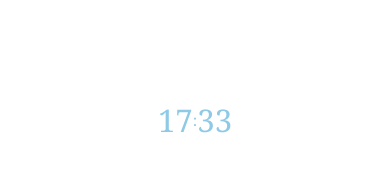
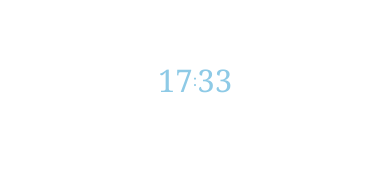
Before and after one commit to kocariz/notion-widgets, a plain HTML site: page digital-clock/index.html in a window 390 px wide. Drawn offline with Linux system fonts and the light colour scheme.

Commit message:
[UPDATE] Updated styles .css

```diff
--- a/digital-clock/style.css
+++ b/digital-clock/style.css
@@ -72,7 +72,7 @@ body {
 
 @media screen and (max-width: 480px) {
     .clock {
-        min-height: 10em;
-        min-width: 10em;
+        min-height: 5em;
+        min-width: 5em;
     }
 }
```
Also changed, not shown: 1 other file.
